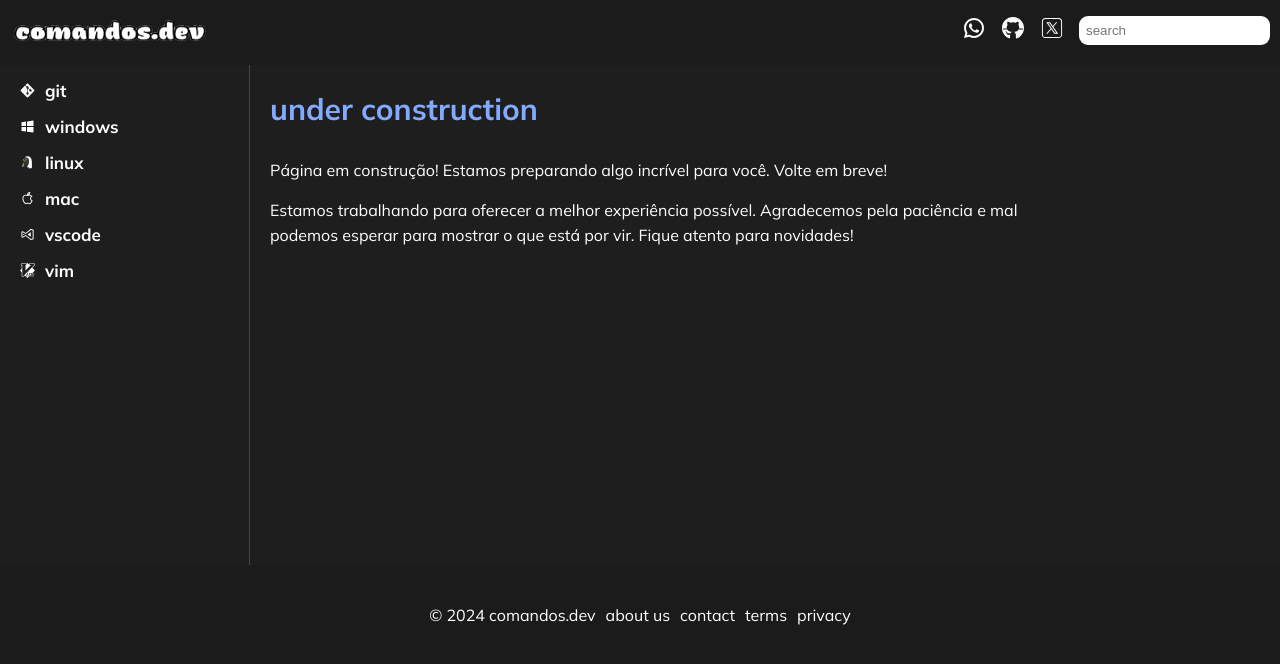
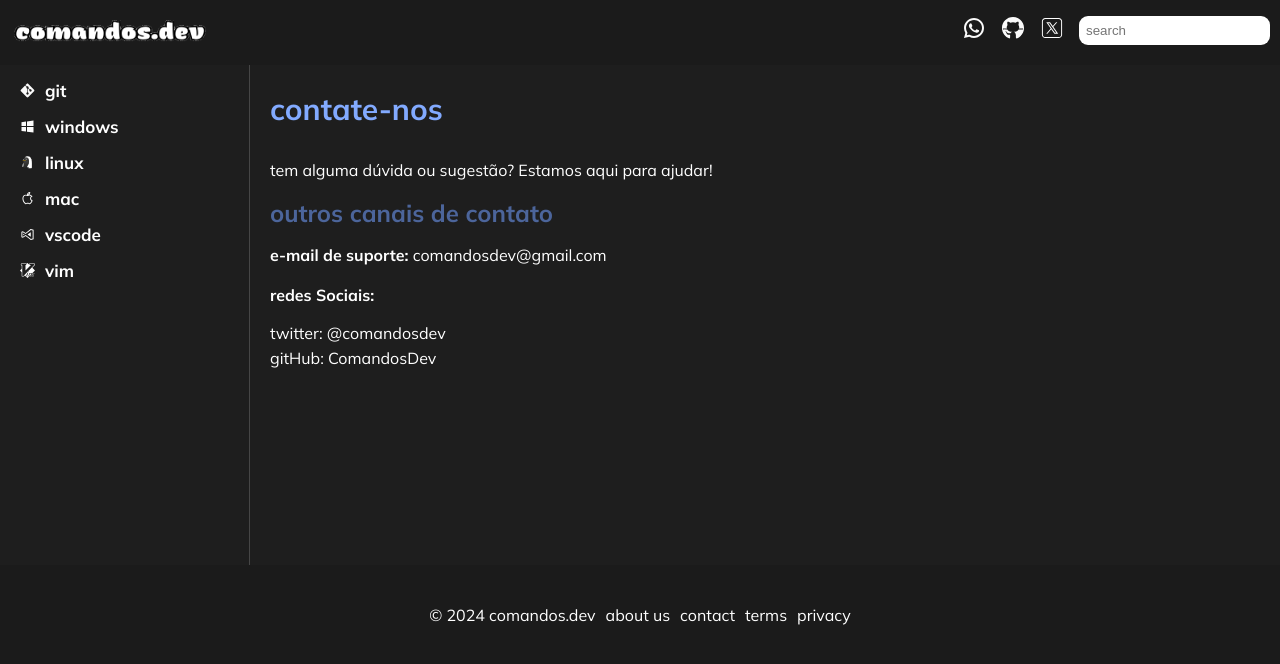
Before and after one commit to leonardoamsilva/com.dev, a React (Create React App) app: page /contact in a window 1280 px wide. Shown: the top 664 px of the page. Built offline with nearby package versions, Linux system fonts and the light colour scheme.

Commit message:
updating

```diff
--- a/src/index.jsx
+++ b/src/index.jsx
@@ -16,6 +16,7 @@ import { Linux } from './pages/Linux';
 import { Mac } from './pages/Mac';
 import { Vscode } from './pages/Vscode';
 import { Vim } from './pages/Vim';
+import { Contact } from './pages/Contact';
 
 
 
@@ -38,6 +39,7 @@ root.render(
         <Route path='/vscode' element={<Vscode />} />
         <Route path='/vim' element={<Vim />} />
         <Route path='/about' element={<About />} />
+        <Route path='/contact' element={<Contact />} />
         <Route path='/terms' element={<Terms />} />
         <Route path='/privacy' element={<Privacy />} />
         <Route path='*' element={<Construction />} />
--- /dev/null
+++ b/src/pages/Contact/index.jsx
@@ -0,0 +1,22 @@
+import { NavLink } from 'react-router-dom';
+
+export const Contact = () => {
+  return(
+    <>
+    <header>
+        <h1>contate-nos</h1>
+        <p>tem alguma dúvida ou sugestão? Estamos aqui para ajudar!</p>
+      </header>
+
+      <section>
+        <h2>outros canais de contato</h2>
+        <p><strong>e-mail de suporte:</strong> <NavLink to="mailto:suporte@comandos.dev">comandosdev@gmail.com</NavLink></p>
+        <p><strong>redes Sociais:</strong></p>
+        <ul>
+          <li>twitter: <NavLink to="https://twitter.com/comandosdev" target="_blank" rel="noopener noreferrer"> @comandosdev</NavLink></li>
+          <li>gitHub: <NavLink to="https://github.com/comandos-dev" target="_blank" rel="noopener noreferrer">ComandosDev</NavLink></li>
+        </ul>
+      </section>
+    </>
+  );
+};
--- a/src/pages/Privacy/index.jsx
+++ b/src/pages/Privacy/index.jsx
@@ -4,7 +4,7 @@ export const Privacy = () => {
     return (
         <article>
             <header>
-                <h1>Política de Privacidade - comandos.dev</h1>
+                <h1>política de privacidade - comandos.dev</h1>
             </header>
 
             <section>
--- a/src/pages/Terms/index.jsx
+++ b/src/pages/Terms/index.jsx
@@ -4,7 +4,7 @@ export const Terms = () => {
   return (
      <article>
         <header>
-            <h1>terms</h1>
+            <h1>termos</h1>
         </header>
 
         <section>
```
Also changed, not shown: src/components/Header/index.jsx (+1 -1 lines).
